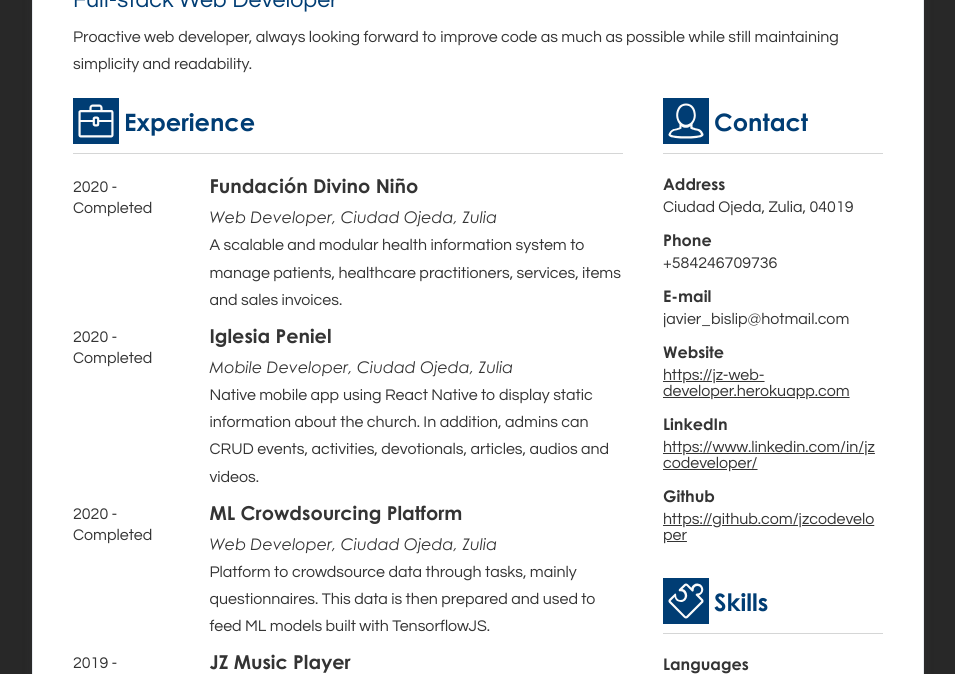
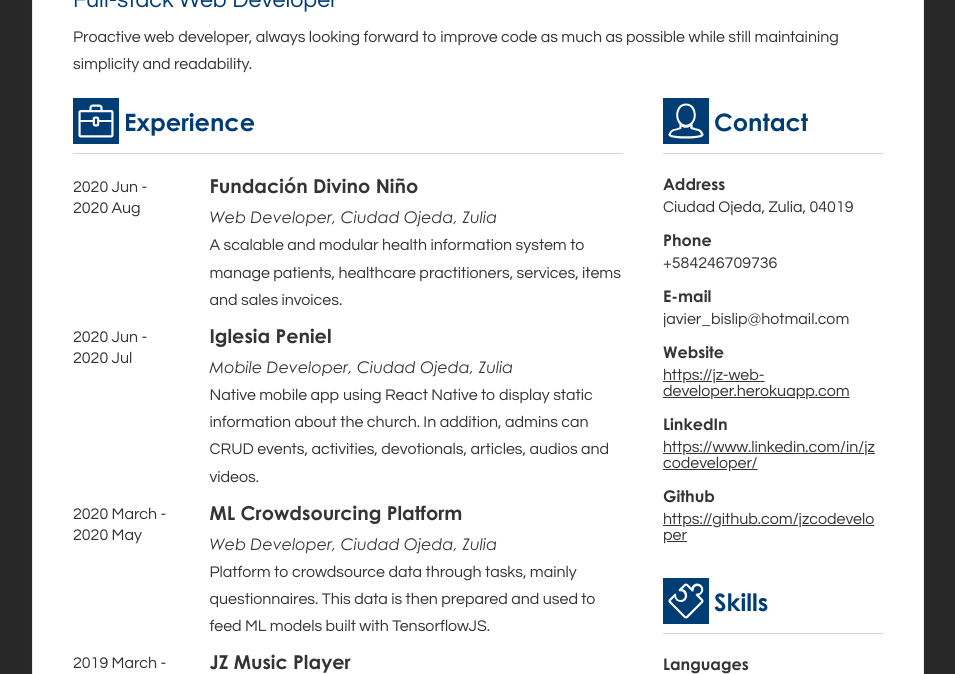
Before and after one commit to jzcodeveloper/my-resume, a plain HTML site: page index.html in a window 1280 px wide. Shown: the part 126-800 px from the top of the page, without its empty margins (162-1117 px from the left). Drawn offline with Linux system fonts and the light colour scheme.

Commit message:
Added exact dates

```diff
--- a/index.html
+++ b/index.html
@@ -36,8 +36,8 @@
           <div class="body">
             <div class="experience-item">
               <div class="experience-date">
-                <span class="experience-date-item">2020 -</span>
-                <span class="experience-date-item">Completed</span>
+                <span class="experience-date-item">2020 Jun -</span>
+                <span class="experience-date-item">2020 Aug</span>
               </div>
               <div class="experience-details">
                 <h4 class="experience-job-title">Fundación Divino Niño</h4>
@@ -54,8 +54,8 @@
 
             <div class="experience-item">
               <div class="experience-date">
-                <span class="experience-date-item">2020 -</span>
-                <span class="experience-date-item">Completed</span>
+                <span class="experience-date-item">2020 Jun -</span>
+                <span class="experience-date-item">2020 Jul</span>
               </div>
               <div class="experience-details">
                 <h4 class="experience-job-title">Iglesia Peniel</h4>
@@ -72,8 +72,8 @@
 
             <div class="experience-item">
               <div class="experience-date">
-                <span class="experience-date-item">2020 -</span>
-                <span class="experience-date-item">Completed</span>
+                <span class="experience-date-item">2020 March -</span>
+                <span class="experience-date-item">2020 May</span>
               </div>
               <div class="experience-details">
                 <h4 class="experience-job-title">ML Crowdsourcing Platform</h4>
@@ -90,8 +90,8 @@
 
             <div class="experience-item">
               <div class="experience-date">
-                <span class="experience-date-item">2019 -</span>
-                <span class="experience-date-item">Completed</span>
+                <span class="experience-date-item">2019 March -</span>
+                <span class="experience-date-item">2019 May</span>
               </div>
               <div class="experience-details">
                 <h4 class="experience-job-title">JZ Music Player</h4>
```
